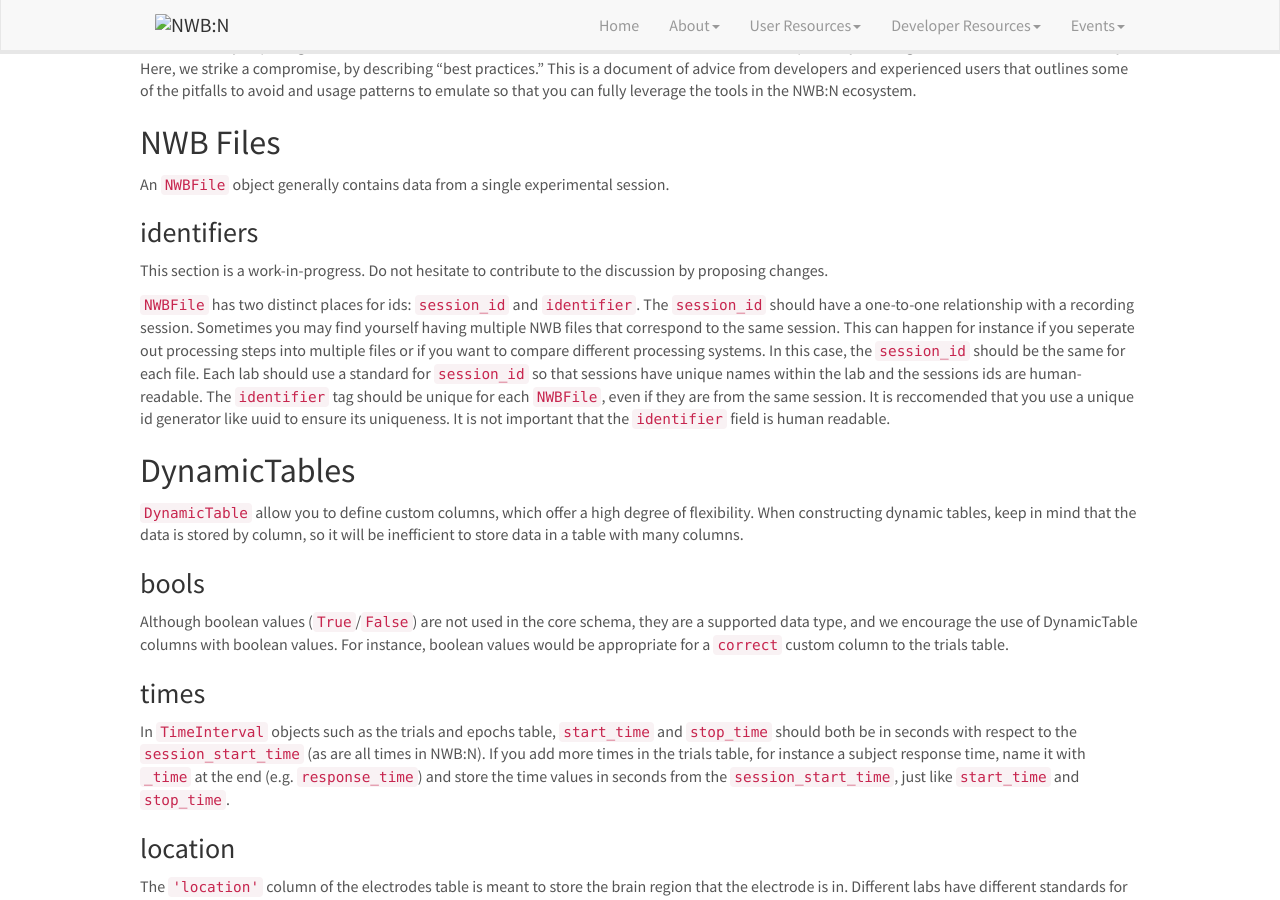
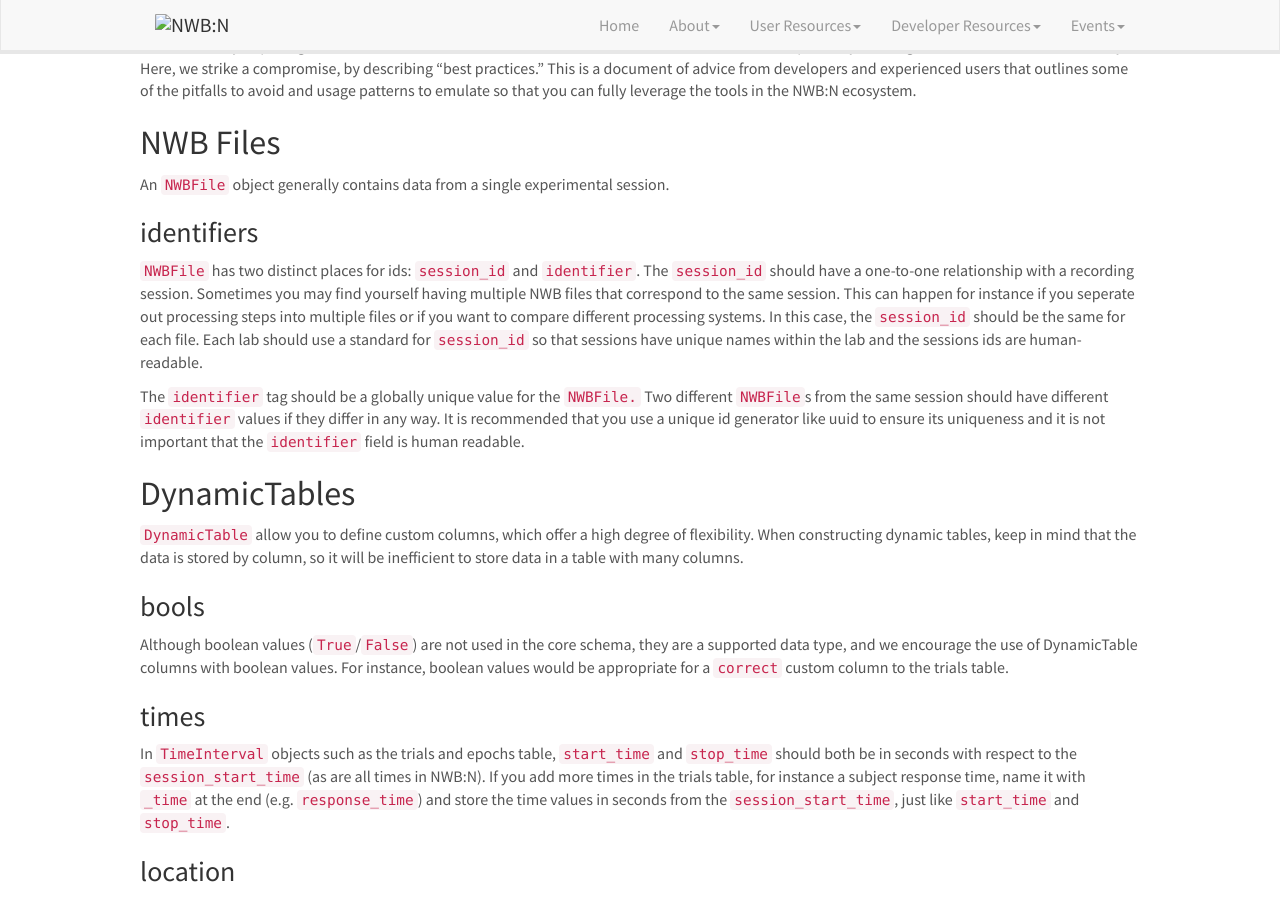
Before and after one commit to ttngu207/neurodatawithoutborders.github.io, a Jekyll site: the page built from _pages/best_practices.md, in a window 1280 px wide and 900 px high, scrolled down 715 px. Built offline with Jekyll 4.4.1, drawn with Linux system fonts in a browser that asks for light colours; nearby versions of some CDN libraries; our own code applies the rules of GitHub Pages for plain Markdown files.

Commit message:
clarify identifier discussion

```diff
--- a/_pages/best_practices.md
+++ b/_pages/best_practices.md
@@ -33,10 +33,10 @@
 An `NWBFile` object generally contains data from a single experimental session.
 
 ### identifiers
-This section is a work-in-progress. Do not hesitate to contribute to the discussion by proposing changes.
+`NWBFile` has two distinct places for ids: `session_id` and `identifier`. The `session_id` should have a one-to-one
+relationship with a recording session. Sometimes you may find yourself having multiple NWB files that correspond to the same session. This can happen for instance if you seperate out processing steps into multiple files or if you want to compare different processing systems. In this case, the `session_id` should be the same for each file. Each lab should use a standard for `session_id` so that sessions have unique names within the lab and the sessions ids are human-readable.
 
-`NWBFile` has two distinct places for ids: `session_id` and `identifier`. The `session_id` should have a one-to-one
-relationship with a recording session. Sometimes you may find yourself having multiple NWB files that correspond to the same session. This can happen for instance if you seperate out processing steps into multiple files or if you want to compare different processing systems. In this case, the `session_id` should be the same for each file. Each lab should use a standard for `session_id` so that sessions have unique names within the lab and the sessions ids are human-readable. The `identifier` tag should be unique for each `NWBFile`, even if they are from the same session. It is reccomended that you use a unique id generator like uuid to ensure its uniqueness. It is not important that the `identifier` field is human readable.
+The `identifier` tag should be a globally unique value for the `NWBFile.` Two different `NWBFile`s from the same session should have different `identifier` values if they differ in any way. It is recommended that you use a unique id generator like uuid to ensure its uniqueness and it is not important that the `identifier` field is human readable.
 
 ## DynamicTables
 [`DynamicTable`](https://nwb-schema.readthedocs.io/en/latest/format.html#dynamictable) allow you to define custom columns,
```
